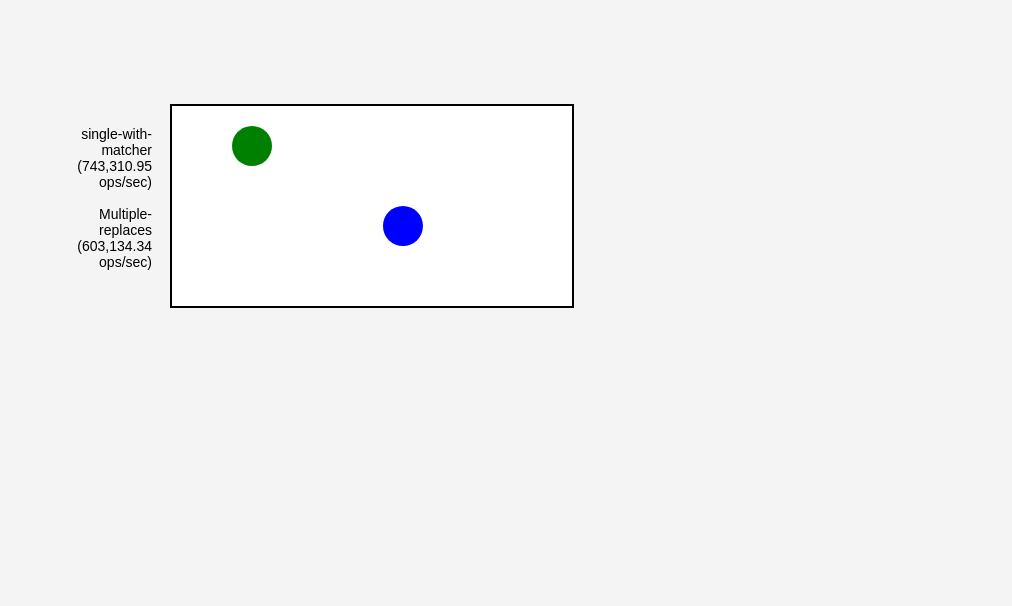
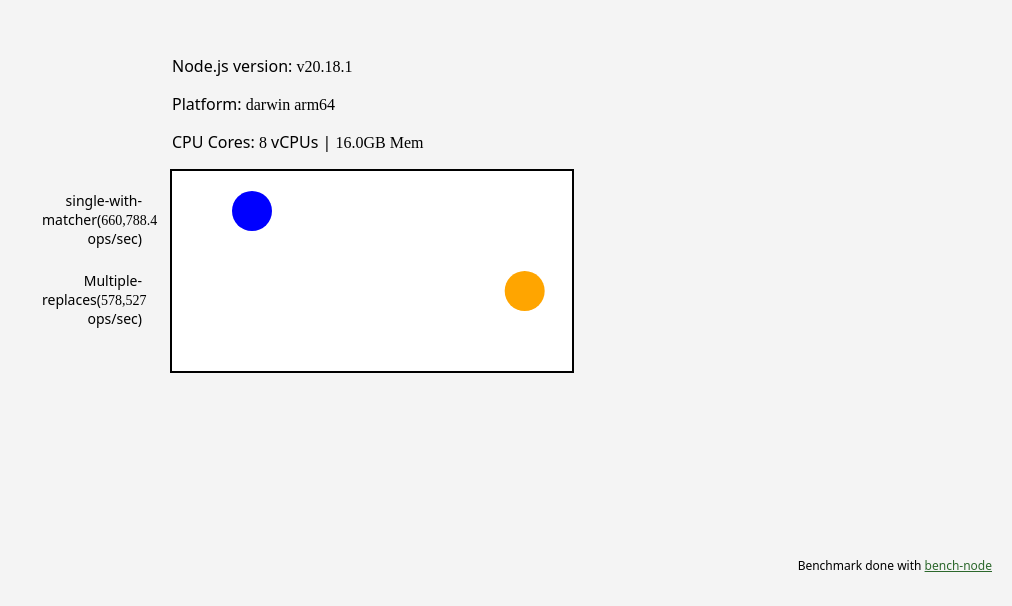
Before and after one commit to RafaelGSS/bench-node, a website: page examples/html-report/result.html in a window 1280 px wide. Shown: the part 194-800 px from the top of the page, without its empty margins (268-1280 px from the left). Drawn offline with Linux system fonts and the light colour scheme.

Commit message:
examples: update

```diff
--- a/examples/html-report/result.html
+++ b/examples/html-report/result.html
@@ -7,12 +7,16 @@
   <style>
     body {
       display: flex;
+      flex-direction: column;
       justify-content: center;
       align-items: center;
       height: 100vh;
       margin: 0;
       background: #f4f4f4;
-      font-family: Arial, sans-serif;
+      font-family: system-ui, -apple-system, BlinkMacSystemFont, 'Segoe UI', Roboto, Oxygen, Ubuntu, Cantarell, 'Open Sans', 'Helvetica Neue', sans-serif;
+    }
+    .env {
+      width: 400px;
     }
 
     .container {
@@ -25,7 +29,7 @@
 
     .label {
       position: absolute;
-      left: -120px; /* Place labels outside the box */
+      left: -130px; /* Place labels outside the box */
       width: 100px;
       text-align: right;
       font-size: 14px;
@@ -38,13 +42,31 @@
       position: absolute;
     }
 
+    .number {
+      font-family: 'Times New Roman', Times, serif;
+    }
+
+    .made-with {
+      position: fixed;
+      bottom: 10px;
+      right: 10px;
+      padding: 10px;
+      font-size: 12px;
+    }
+    .made-with a {
+      color: #2C682C;
+    }
+    .made-with a:hover {
+      text-decoration: none;
+    }
+
 
       #label-single-with-matcher {
         top: 20px;
       }
 
       #circle-single-with-matcher {
-        background-color: green;
+        background-color: blue;
         top: 20px;
       }
 
@@ -53,13 +75,36 @@
       }
 
       #circle-Multiple-replaces {
-        background-color: blue;
+        background-color: orange;
         top: 100px;
       }
 
+
+    /* Dark theme */
+    @media (prefers-color-scheme: dark) {
+      body {
+        background: #333;
+        color: #fff;
+      }
+
+      .container {
+        border-color: #fff;
+        background: #444;
+      }
+
+      .made-with a {
+        color: #84BA64;
+      }
+    }
   </style>
 </head>
 <body>
+  <div class="env">
+    <p>Node.js version: <span class="number">v20.18.1</span></p>
+	<p>Platform: <span class="number">darwin arm64</span></p>
+	<p>CPU Cores: <span class="number">8</span> vCPUs | <span class="number">16.0GB Mem</span></p>
+  </div>
+
   <div class="container">
 
       <div id="circle-single-with-matcher" class="circle"></div>
@@ -68,18 +113,24 @@
 
 
 
-      <div id="label-single-with-matcher" class="label">single-with-matcher
+      <div id="label-single-with-matcher" class="label">
+	  single-with-matcher(<span class="number">660,788.4</span> ops/sec)
+	  </div>
 
-      (743,310.95 ops/sec)</div>
+      <div id="label-Multiple-replaces" class="label">
+	  Multiple-replaces(<span class="number">578,527</span> ops/sec)
+	  </div>
 
-      <div id="label-Multiple-replaces" class="label">Multiple-replaces
+  </div>
 
-      (603,134.34 ops/sec)</div>
+  <div class="made-with">
+    <p>Benchmark done with <a href="https://github.com/RafaelGSS/bench-node">bench-node</a></p>
+  </div>
 
   </div>
 
   <script>
-    const durations = [{"name":"single-with-matcher","duration":10,"opsSecFormatted":"743,310.95"},{"name":"Multiple-replaces","duration":12.324135789335076,"opsSecFormatted":"603,134.34"}];
+    const durations = [{"name":"single-with-matcher","duration":10,"opsSecFormatted":"660,788.4"},{"name":"Multiple-replaces","duration":11.421911109342416,"opsSecFormatted":"578,527"}];
 
     const animateCircles = () => {
       const boxWidth = 400; // Width of the container box
@@ -103,7 +154,9 @@
           element.style.transform = `translateX(${circle.position}px)`;
         });
 
-        requestAnimationFrame(update);
+        setTimeout(() => {
+          requestAnimationFrame(update);
+        }, 1000 / 120); // "60 FPS"
       };
 
       update();
```
